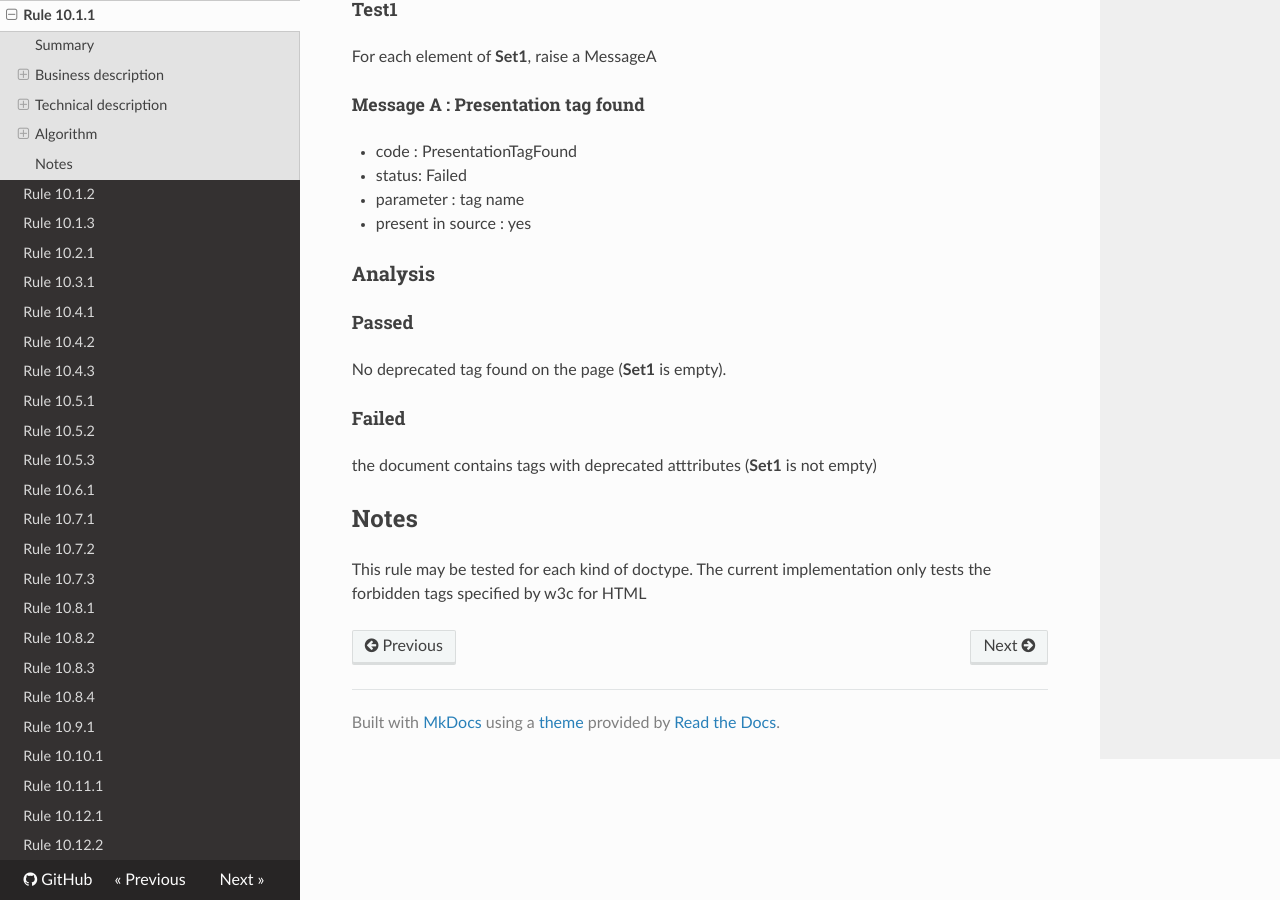
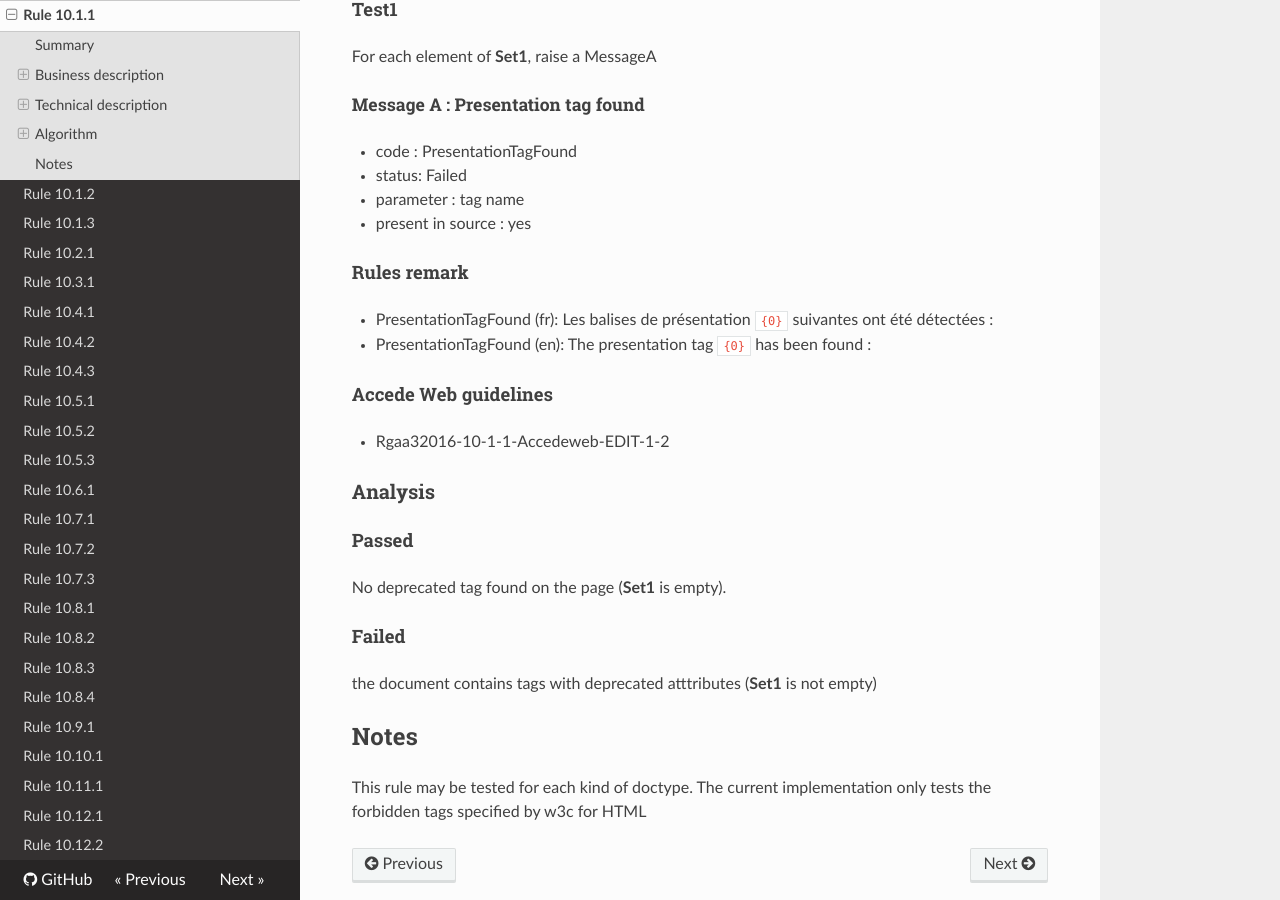
Before and after one commit to Tanaguru/RGAA3-2016, an MkDocs documentation site: the page built from docs/Rule-10-1-1.md, in a window 1280 px wide and 900 px high, scrolled down 1364 px. Built offline with MkDocs 1.6.1, drawn with Linux system fonts in a browser that asks for light colours; nearby versions of some CDN libraries; old or Windows-style settings are respelled for this version of MkDocs.

Commit message:
Update sample test 10.1.1

```diff
--- a/docs/Rule-10-1-1.md
+++ b/docs/Rule-10-1-1.md
@@ -8,15 +8,15 @@ Check whether forbidden tags (basefont, blink, center, font, marquee, s, strike,
 
 ### Criterion
 
-[10.1](http://references.modernisation.gouv.fr/referentiel-technique-0#crit-10-1)
+[10.1](http://references.modernisation.gouv.fr/rgaa/criteres.html#crit-10-1)
 
 ###Test
 
-[10.1.1](http://references.modernisation.gouv.fr/referentiel-technique-0#test-10-1-1)
+[10.1.1](http://references.modernisation.gouv.fr/rgaa/criteres.html#test-10-1-1)
 
 ### Description
 
-Dans chaque page Web, les balises servant &agrave; la <a href="http://references.modernisation.gouv.fr/referentiel-technique-0#mPresInfo">pr&eacute;sentation de l'information</a> ne doivent pas &ecirc;tre pr&eacute;sentes dans le code source des pages. Cette r&egrave;gle est-elle respect&eacute;e ?
+Dans chaque page Web, les balises servant &agrave; la <a href="http://references.modernisation.gouv.fr/rgaa/glossaire.html#prsentation-de-linformation">pr&eacute;sentation de l'information</a> ne doivent pas &ecirc;tre pr&eacute;sentes dans le code source des pages. Cette r&egrave;gle est-elle respect&eacute;e ?
 
 ### Level
 
@@ -58,6 +58,14 @@ For each element of **Set1**, raise a MessageA
 -  parameter : tag name
 -  present in source : yes
 
+#### Rules remark
+
+ * PresentationTagFound (fr): Les balises de pr&eacute;sentation <code>{0}</code> suivantes ont &eacute;t&eacute; d&eacute;tect&eacute;es :
+ * PresentationTagFound (en): The presentation tag <code>{0}</code> has been found :
+
+#### Accede Web guidelines
+
+ * Rgaa32016-10-1-1-Accedeweb-EDIT-1-2
 
 ### Analysis
 
```
